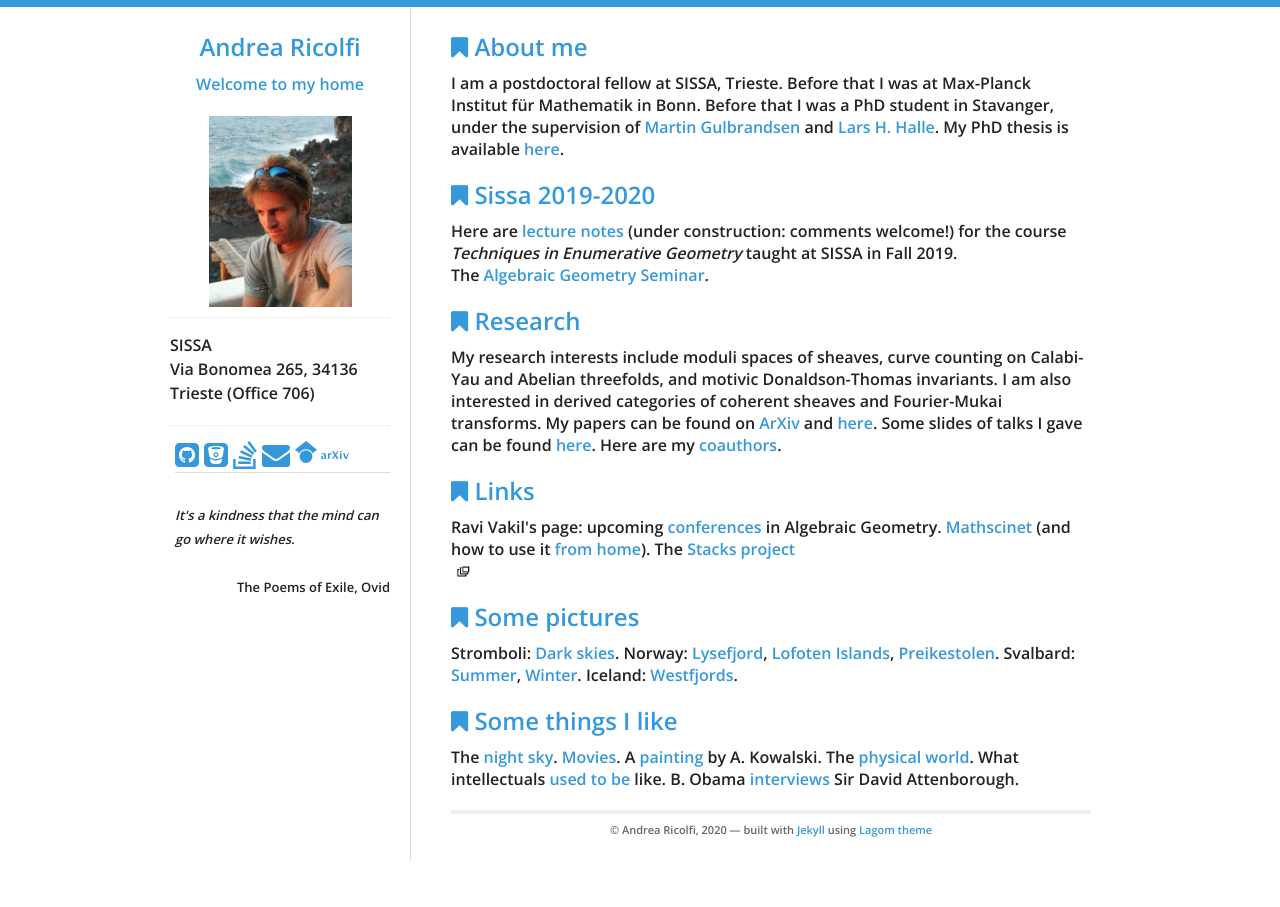
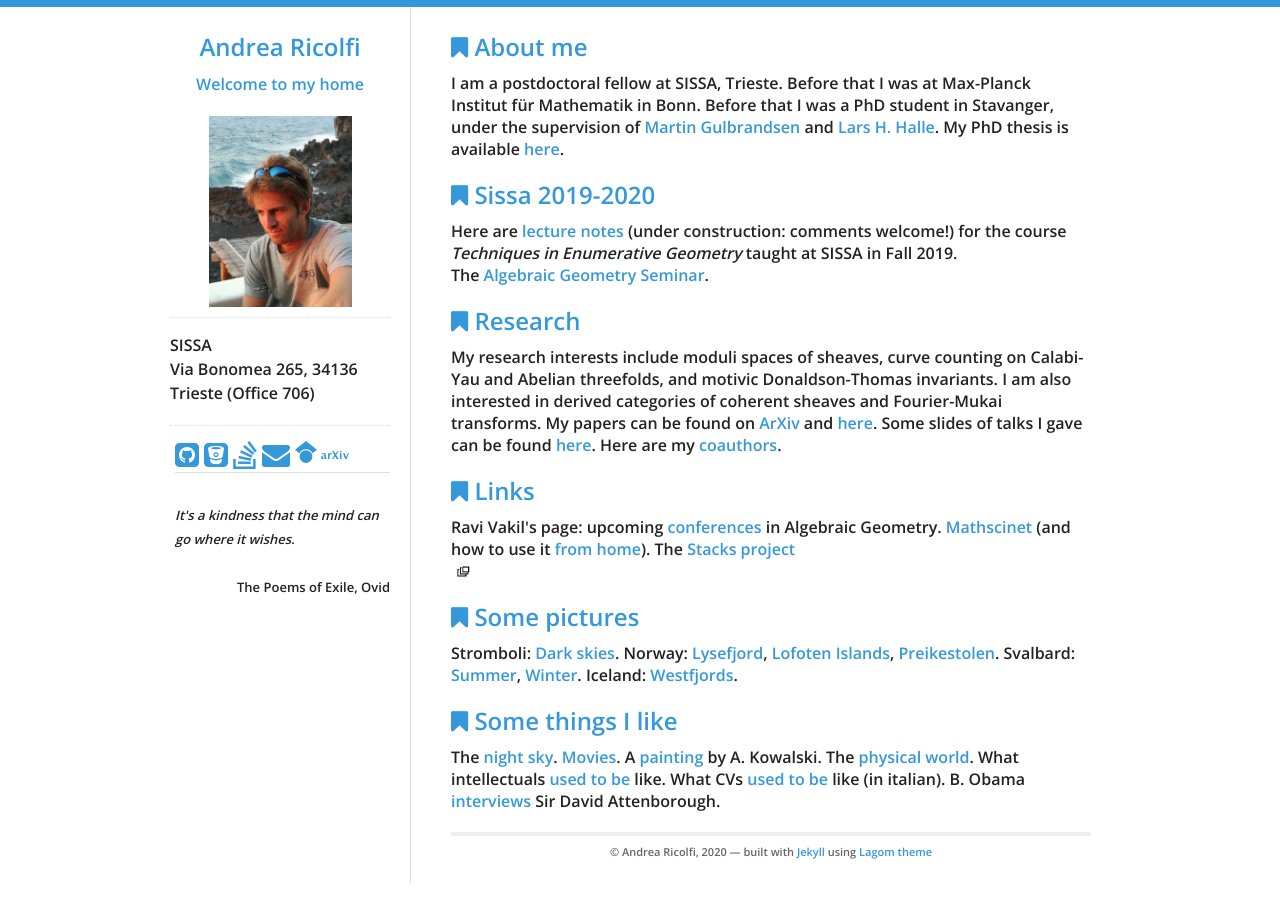
Before and after one commit to atricolfi/atricolfi.github.io, a Jekyll site: the page built from index.html, in a window 1280 px wide. Built offline with Jekyll 4.4.1, drawn with Linux system fonts in a browser that asks for light colours.

Commit message:
Update index.html

```diff
--- a/index.html
+++ b/index.html
@@ -57,7 +57,7 @@ in Algebraic Geometry.
   The <a href=Astronomer.html>night sky</a>.
   <a href=Movies.html>Movies</a>.
   A <a href=kowalski.html>painting</a> by A. Kowalski. The <a href=Haruf.html>physical world</a>.
-  What intellectuals <a href=J'accuse.pdf>used to be</a> like.
+  What intellectuals <a href=J'accuse.pdf>used to be</a> like. What CVs <a href="Calvino.html">used to be</a> like (in italian).
   B. Obama <a href="https://www.youtube.com/watch?v=NZtJ2ZGyvBI&t=0s">interviews</a>
 Sir David Attenborough.
   <!--In case you care about the ocean: <a href="https://www.sealegacy.org">Sealegacy</a>, <a href="https://4ocean.com">4ocean</a>.-->
```
